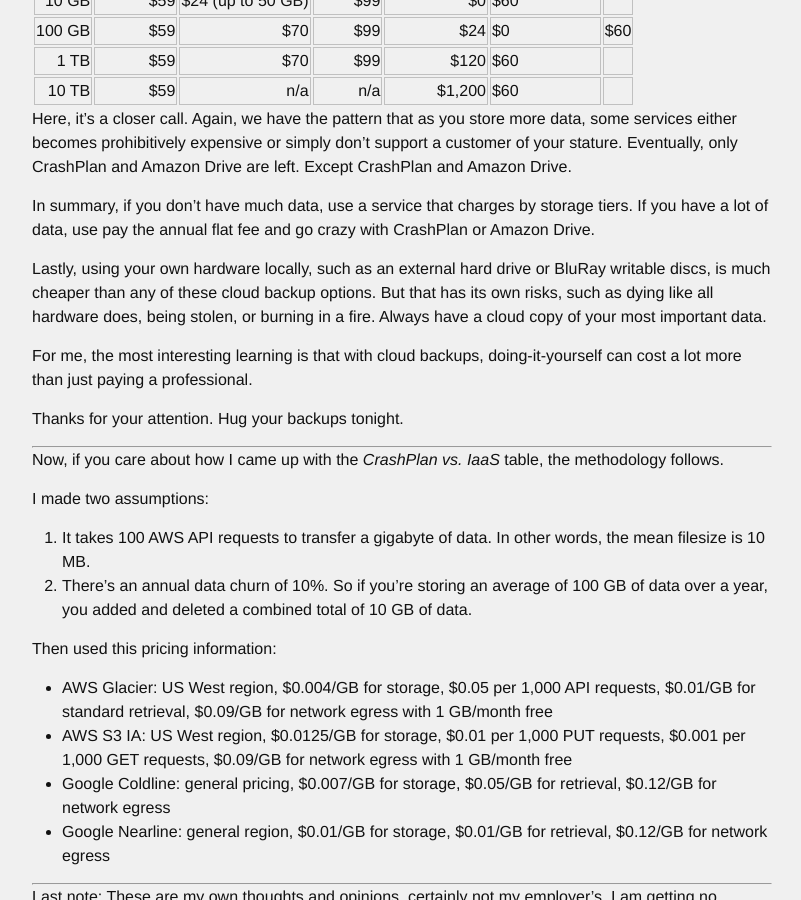
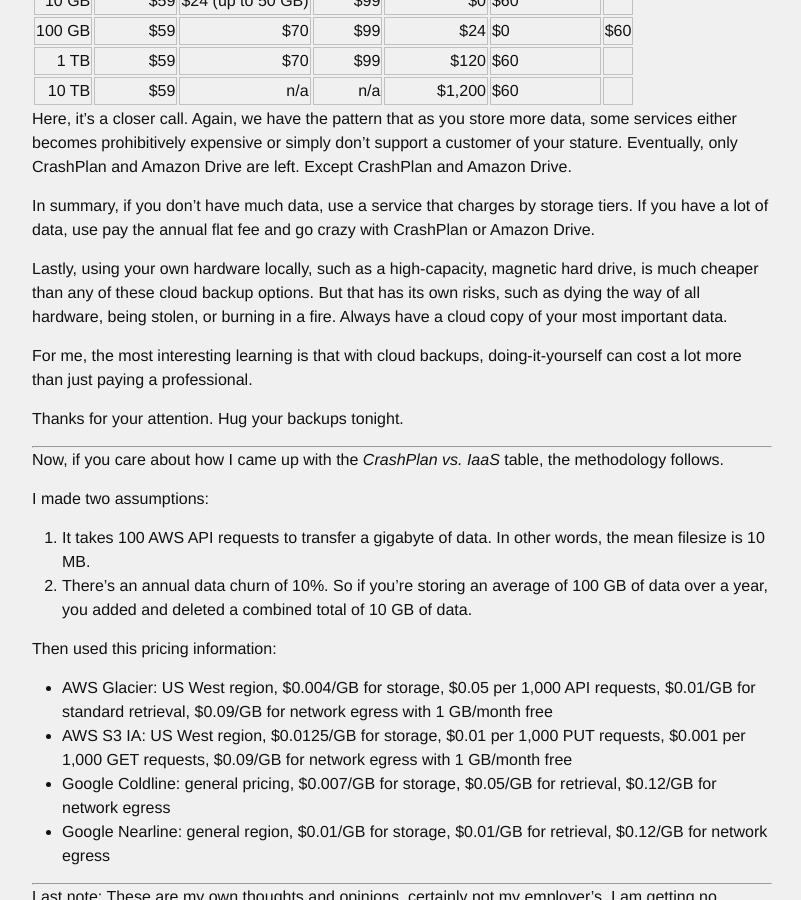
Before and after one commit to philipmw/philipmw.github.io, a Jekyll site: the page built from _posts/2017-01-14-cloud-backup-comparison.md, in a window 1280 px wide and 900 px high, scrolled down 2026 px. Shown: the whole window, without its empty margins (238-1039 px from the left). Built offline with Jekyll 4.4.1, drawn with Linux system fonts in a browser that asks for light colours.

Commit message:
and more

```diff
--- a/_posts/2017-01-14-cloud-backup-comparison.md
+++ b/_posts/2017-01-14-cloud-backup-comparison.md
@@ -85,8 +85,8 @@
 In summary, if you don't have much data, use a service that charges by storage tiers.
 If you have a lot of data, use pay the annual flat fee and go crazy with CrashPlan or Amazon Drive.
 
-Lastly, using your own hardware locally, such as an external hard drive or BluRay writable discs, is much cheaper than any of these cloud backup options.
-But that has its own risks, such as dying like all hardware does, being stolen, or burning in a fire.
+Lastly, using your own hardware locally, such as a high-capacity, magnetic hard drive, is much cheaper than any of these cloud backup options.
+But that has its own risks, such as dying the way of all hardware, being stolen, or burning in a fire.
 Always have a cloud copy of your most important data.
 
 For me, the most interesting learning is that with cloud backups, doing-it-yourself can cost a lot more than just paying a professional.
```
